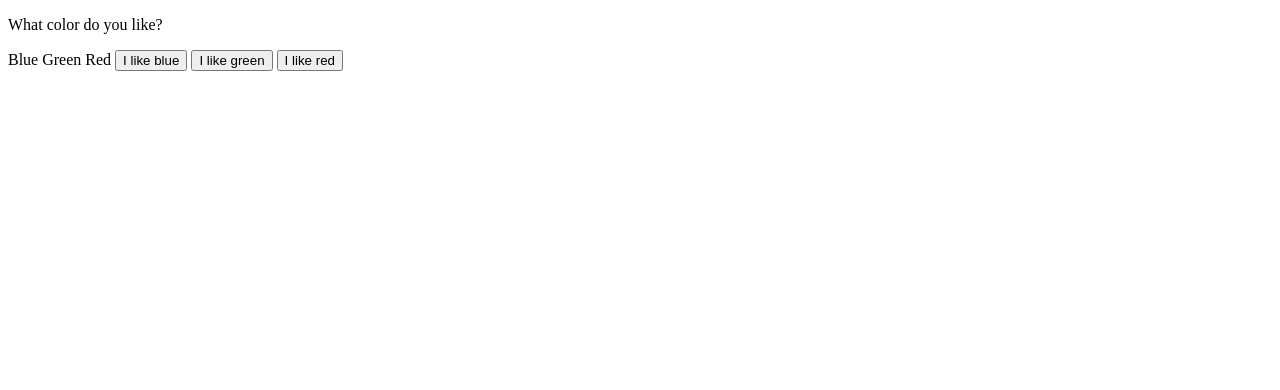
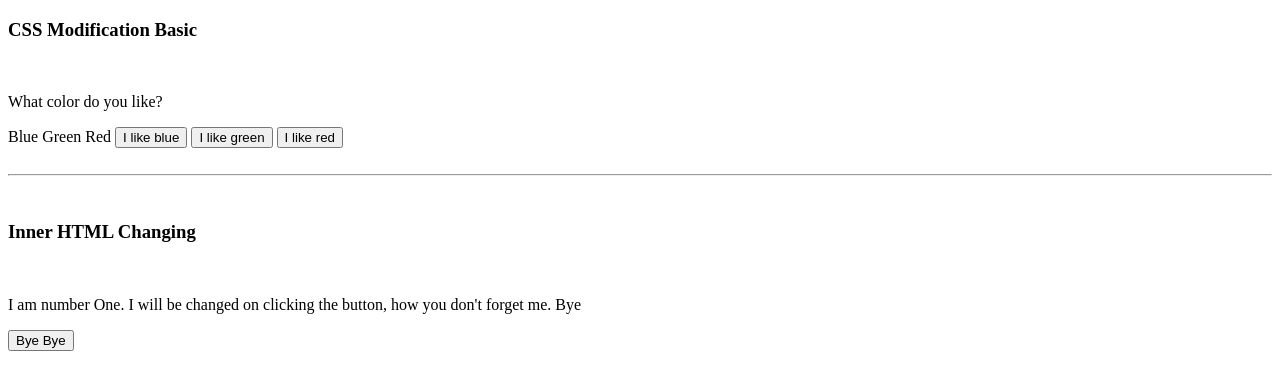
Before and after one commit to riashad/JavaScript-Practice, a plain HTML site: page js_intro.html in a window 1280 px wide. Drawn offline with Linux system fonts and the light colour scheme.

Commit message:
innerhtml

```diff
--- a/js_intro.html
+++ b/js_intro.html
@@ -8,6 +8,7 @@
 </head>
 <body>
     <div>
+        <h3>CSS Modification Basic</h3><br>
         <p>What color do you like?</p>
         <span id="blue">Blue</span>
         <span id="green">Green</span>
@@ -16,7 +17,14 @@
         <button type="button" onclick="document.getElementById('blue').style.color='#0000ff'">I like blue</button>
         <button type="button" onclick="goGreen()">I like green</button>
         <button onclick="goRed()"> I like red</button>
+    </div><br>
+<hr><br>
+    <div>
+        <h3>Inner HTML Changing</h3><br>
+        <p id="tata">I am number One. I will be changed on clicking the button, how you don't forget me. Bye</p>
+        <button onclick="toBeChanged()">Bye Bye</button>
     </div>
+
 </body>
 <script>
     function goGreen(){
@@ -35,5 +43,9 @@
         document.getElementById('green').style.fontSize ='16px'
 
     }
+
+    function toBeChanged(){
+        document.getElementById('tata').innerHTML ="Hello there! I'm Number Two. Hope you have met my elder brother, Number One."
+    }
 </script>
 </html>
```
